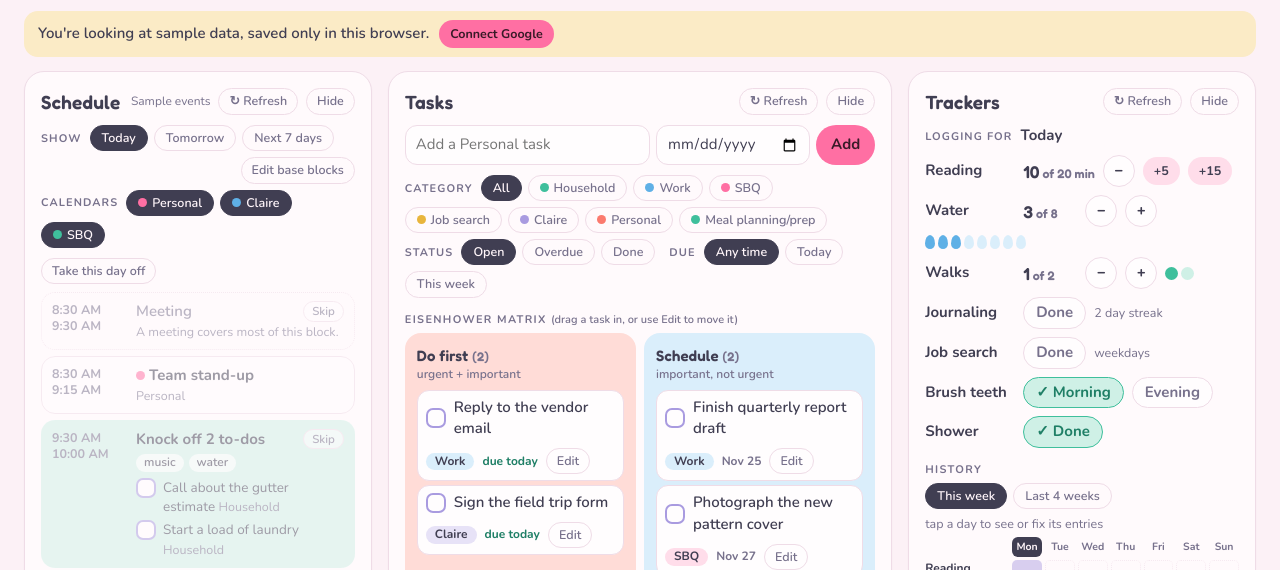
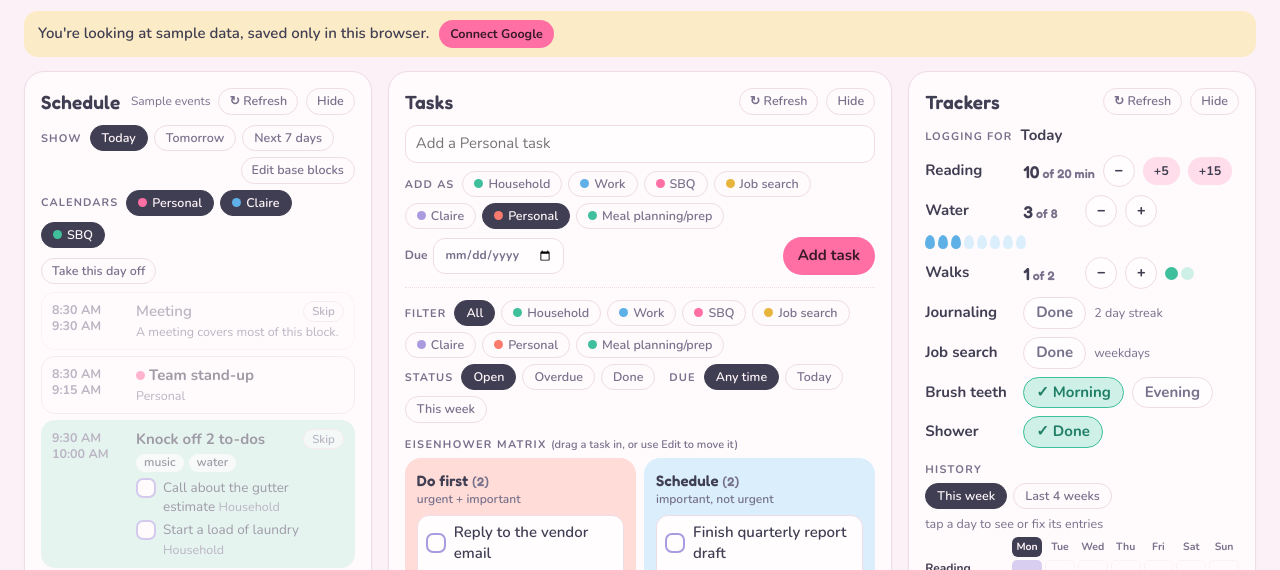
Before and after one commit to jworthen/personal-dashboard, a plain HTML site: page index.html in a window 1280 px wide. Shown: the part 176-746 px from the top of the page. Drawn offline with nearby package versions, Linux system fonts and the light colour scheme.

Commit message:
Add-task row gets its own category picker, separate from the filters
An 'Add as' row of category buttons sits under the new-task box and is
remembered between tasks. The filter row is relabelled Filter, and a
filter can no longer hide a task that was just added.

Co-Authored-By: Claude Fable 5.2 <noreply@anthropic.com>
Claude-Session: https://claude.ai/code/session_01RKqHHVCbtMB48rxBHTEmi5

```diff
--- a/index.html
+++ b/index.html
@@ -125,8 +125,9 @@ input:focus,select:focus,textarea:focus{border-color:var(--lav);outline:none}
 .skip{float:right;margin-left:6px;background:rgba(255,255,255,.6);font-size:11.5px;padding:1px 8px}
 
 /* ---------- tasks ---------- */
-.addrow{display:flex;gap:6px;flex-wrap:wrap;margin-bottom:10px}
-.addrow input[type=text]{flex:1 1 200px}
+.addrow{display:flex;gap:8px 6px;flex-wrap:wrap;align-items:center;margin-bottom:12px;padding-bottom:12px;border-bottom:1px dotted var(--rule)}
+.addrow input[type=text],.addrow .pills{flex:1 1 100%}
+.addrow .duelab{font-size:12px;font-weight:700;color:var(--muted);display:flex;gap:6px;align-items:center;margin-right:auto}
 .tasklist{list-style:none;margin:0;padding:0;display:grid;gap:4px;min-height:34px}
 .task{border-radius:12px;background:#FFFDFE;border:1px solid var(--rule)}
 .task .row{display:flex;align-items:center;gap:8px;padding:6px 8px;flex-wrap:wrap}
@@ -740,16 +741,19 @@ function taskHtml(t,compact){
   </li>`;
 }
 function renderTaskForm(){
+  const nc=newCat();
   $('taskForm').innerHTML=`<input type="text" id="newTitle" aria-label="New task">
-    <input type="date" id="newDue" aria-label="Due date"><button class="btn primary">Add</button>`;
+    <div class="pills" id="newCats" role="group" aria-label="Category for the new task"><span class="p-l">Add as</span>${S.settings.categories.map(c=>pill('newcat',c.name,c.name,c.name===nc,`<span class="dot c-${c.color}"></span>`)).join('')}</div>
+    <label class="duelab">Due <input type="date" id="newDue" aria-label="Due date"></label><button class="btn primary">Add task</button>`;
   newHint();
 }
-const newCat=()=>S.ui.cat!=='all'?S.ui.cat:(S.settings.categories.find(c=>c.name==='Personal')||S.settings.categories[0]).name;
+// category for the next new task: its own picker in the add row, remembered between tasks
+const newCat=()=>{const c=S.settings.categories;return (c.find(x=>x.name===S.ui.newCat)||c.find(x=>x.name==='Personal')||c[0]).name};
 function newHint(){const el=$('newTitle');if(el)el.placeholder='Add a '+newCat()+' task'}
 function renderTasks(){
   const u=S.ui;
   $('taskFilters').innerHTML=
-    `<div class="pills"><span class="p-l">Category</span>${pill('fcat','all','All',u.cat==='all')}${S.settings.categories.map(c=>pill('fcat',c.name,c.name,u.cat===c.name,`<span class="dot c-${c.color}"></span>`)).join('')}</div>
+    `<div class="pills"><span class="p-l">Filter</span>${pill('fcat','all','All',u.cat==='all')}${S.settings.categories.map(c=>pill('fcat',c.name,c.name,u.cat===c.name,`<span class="dot c-${c.color}"></span>`)).join('')}</div>
      <div class="pills"><span class="p-l">Status</span>${pill('fstatus','open','Open',u.status==='open')}${pill('fstatus','overdue','Overdue',u.status==='overdue')}${pill('fstatus','done','Done',u.status==='done')}
        <span class="p-l" style="margin-left:8px">Due</span>${pill('fdue','any','Any time',u.due==='any')}${pill('fdue','today','Today',u.due==='today')}${pill('fdue','week','This week',u.due==='week')}</div>`;
   const hid=S.tasks.filter(t=>!t.done&&!passes(t)).length;
@@ -876,6 +880,7 @@ const ACT={
   restoreBlocks(el){delete (S.settings.skipped||{})[el.dataset.v];afterDay()},
   range(el){S.ui.range=el.dataset.v;saveUi();renderSchedule()},
   cal(el){const i=S.ui.hiddenCals.indexOf(el.dataset.v);i<0?S.ui.hiddenCals.push(el.dataset.v):S.ui.hiddenCals.splice(i,1);saveUi();renderSchedule();renderMini();renderStats()},
+  newcat(el){S.ui.newCat=el.dataset.v;saveUi();document.querySelectorAll('#newCats .pill').forEach(b=>b.setAttribute('aria-pressed',String(b.dataset.v===S.ui.newCat)));newHint();$('newTitle').focus()},
   fcat(el){S.ui.cat=el.dataset.v;saveUi();renderTasks();newHint()},
   clearFilters(){S.ui.cat='all';S.ui.status='open';S.ui.due='any';saveUi();renderTasks();newHint()},
   fstatus(el){S.ui.status=el.dataset.v;saveUi();renderTasks()},
@@ -922,7 +927,9 @@ document.addEventListener('change',e=>{const el=e.target.closest('[data-chg]');i
 document.addEventListener('submit',e=>{
   e.preventDefault();const id=e.target.id;
   if(id==='taskForm'){const v=$('newTitle').value.trim();if(!v)return;
-    S.tasks.push({id:uid(),title:v,category:newCat(),due:$('newDue').value,quadrant:'backlog',done:false,created:S.today,completed:''});
+    const nt={id:uid(),title:v,category:newCat(),due:$('newDue').value,quadrant:'backlog',done:false,created:S.today,completed:''};
+    S.tasks.push(nt);
+    if(!passes(nt)){S.ui.cat='all';S.ui.status='open';S.ui.due='any';saveUi()} // never let a filter hide the task you just added
     $('newTitle').value='';$('newDue').value='';afterTasks();$('newTitle').focus()}
   else if(id==='capForm'){const v=$('capText').value.trim();if(!v)return;
     S.notes.push({id:uid(),type:/^https?:\/\/\S+$/i.test(v)?'link':S.ui.cap,text:v,created:S.today});$('capText').value='';save('Notes');renderNotes()}
```
